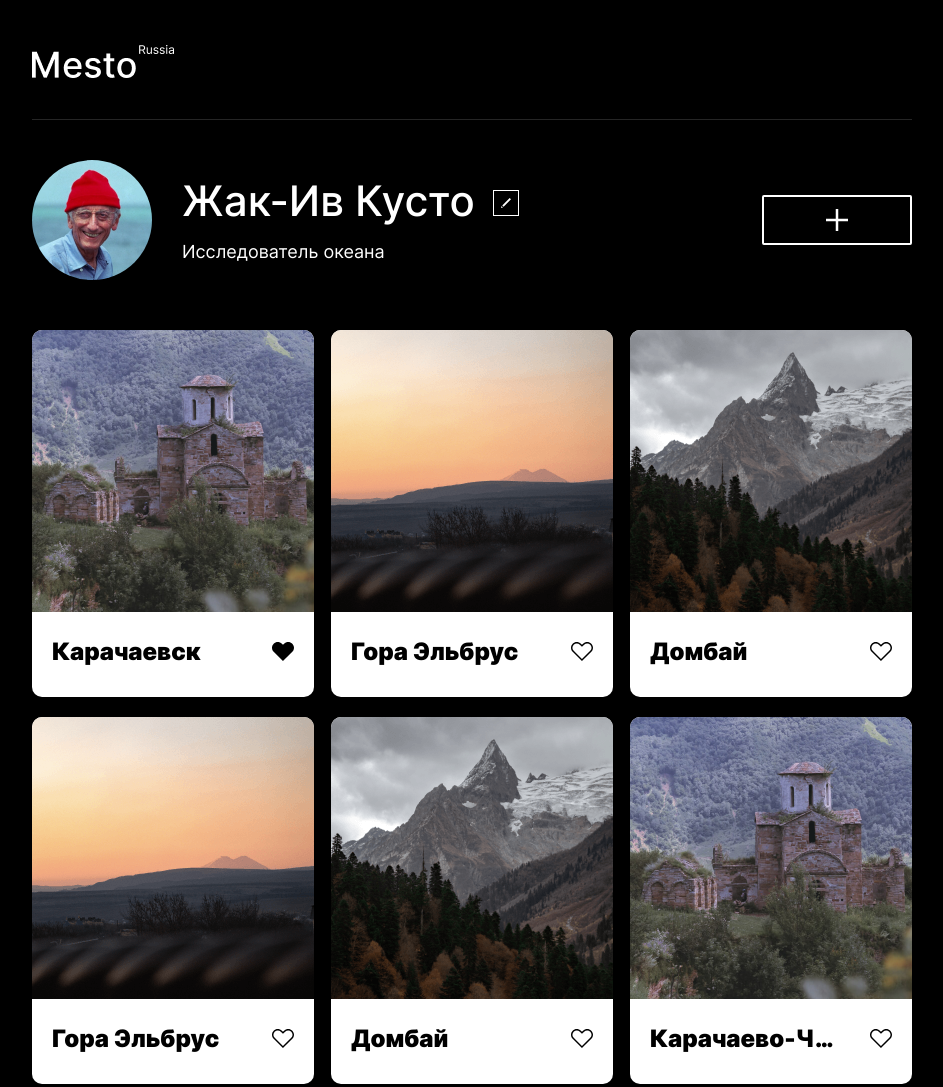
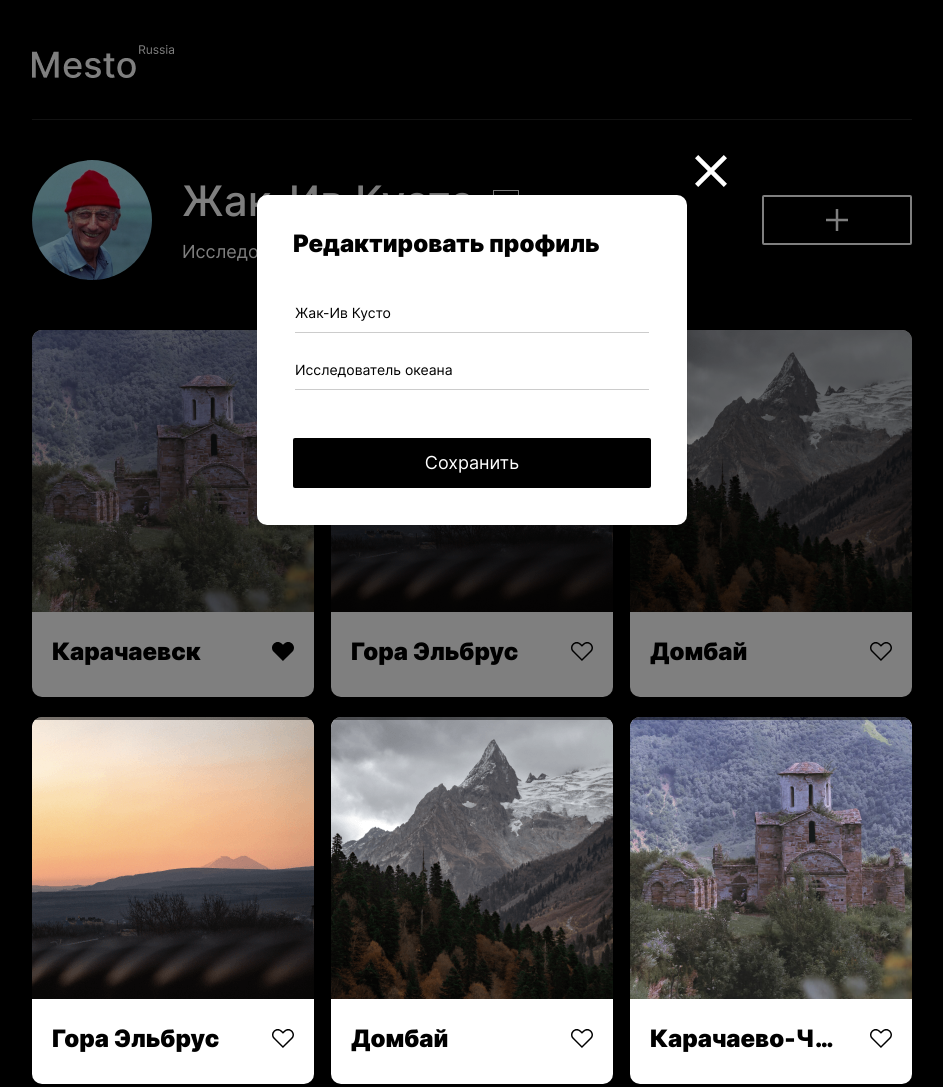
Before and after one commit to Pr9nek/mesto-project, a plain HTML site: page index.html in a window 1280 px wide. Shown: the top 1087 px of the page, without its empty margins (168-1111 px from the left). Drawn offline with Linux system fonts and the light colour scheme; files whose address does not match are found by name.

Commit message:
close-icon absolute rout

```diff
--- a/blocks/popup/__close/popup__close.css
+++ b/blocks/popup/__close/popup__close.css
@@ -4,7 +4,7 @@
     position: absolute;
     top: -40px;
     right: -40px;
-    background-image: url(/images/Close-Icon.svg);
+    background-image: url(../../../images/Close-Icon.svg);
     background-repeat: no-repeat;
 }
 
--- a/index.html
+++ b/index.html
@@ -8,7 +8,7 @@
     <title>Mesto-project</title>
 </head>
 <body class="page">
-    <div class="popup">
+    <div class="popup popup_opened">
         <div class="popup__container">
             <div class="popup__close"></div>
             <form class="form">
```
